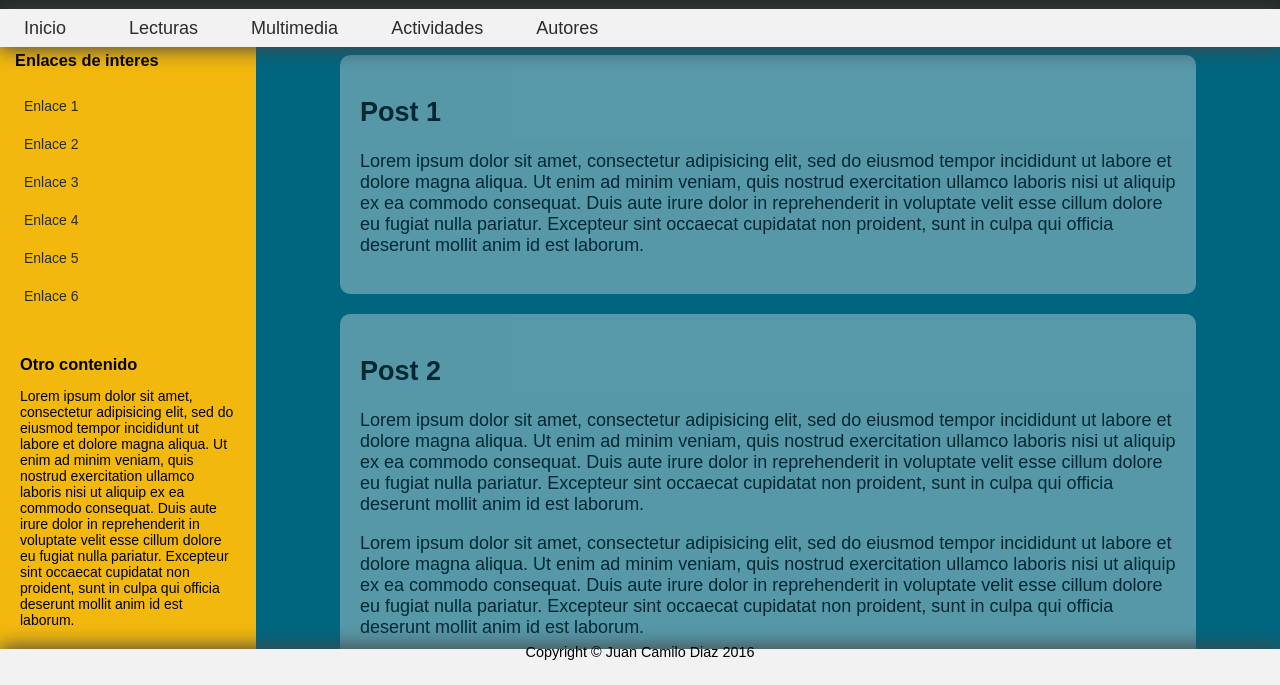
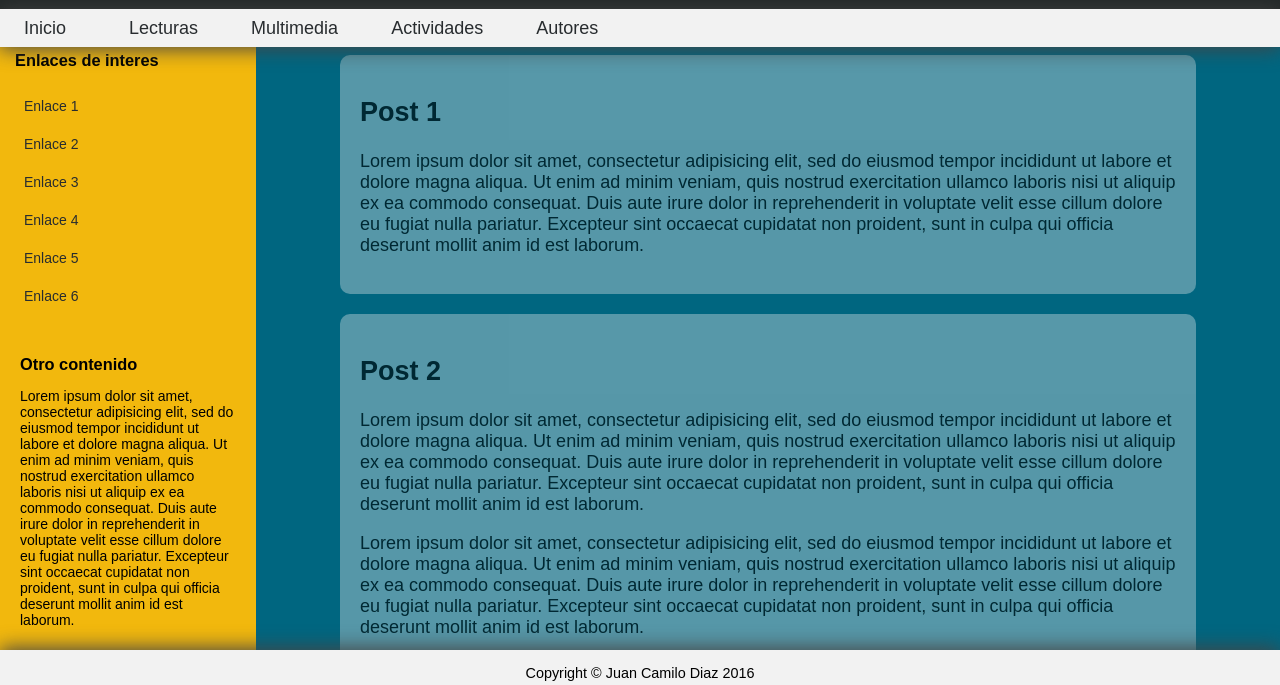
Before and after one commit to juan-k/juan-k.github.io, a plain HTML site: page index.html in a window 1280 px wide. Shown: the part 115-800 px from the top of the page. Drawn offline with nearby package versions, Linux system fonts and the light colour scheme.

Commit message:
correccion footer
correccion menor en el estilo del pie de pagina

```diff
--- a/css/style.css
+++ b/css/style.css
@@ -189,7 +189,7 @@ section article:hover {
 /*estilos pie de pagina*/
 footer {
 	text-align: center;
-    height:36px;
+    height: 35px;
     width:100%;
     bottom:0px;
     left:0px;
@@ -199,6 +199,6 @@ footer {
 }
 
 footer small {
-	margin-top: -5px;
 	display: block;
+	margin-top: 15px;
 }
```
